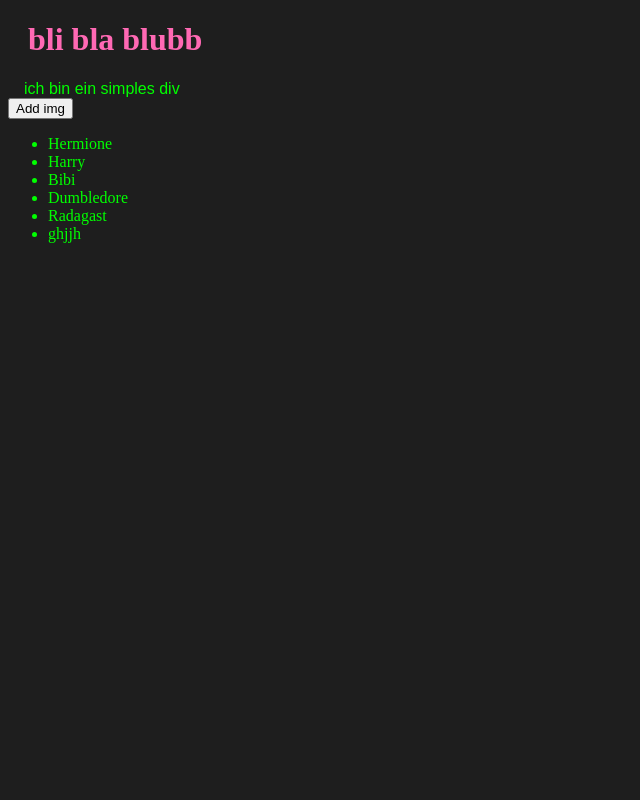
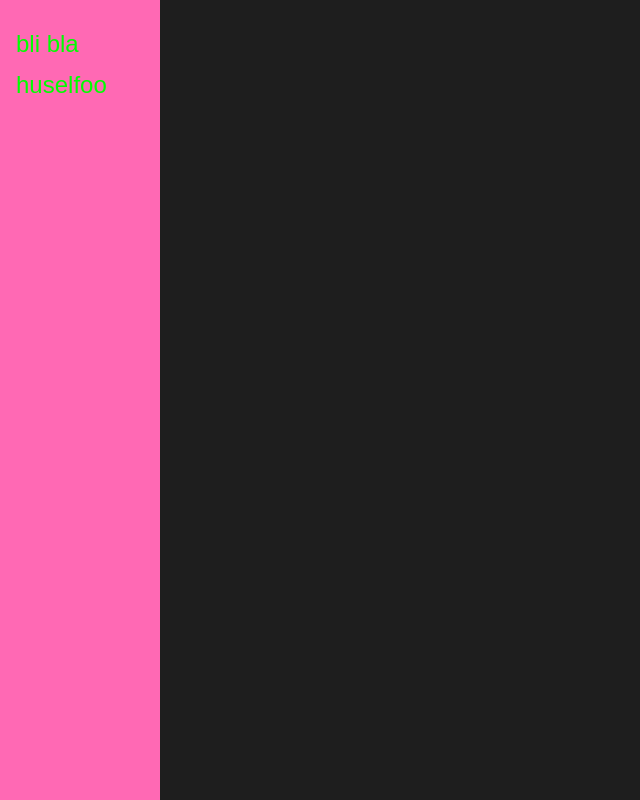
Before and after one commit to matejo2/trolleyproblems-ui, a plain HTML site: page index.html in a window 1280 px wide. Shown: the whole page, without its empty margins (0-640 px from the left). Drawn offline with Linux system fonts and the light colour scheme.

Commit message:
added sidenav design

```diff
--- a/index.html
+++ b/index.html
@@ -6,13 +6,24 @@
     <link rel="icon" href="img/iu.jpeg" type="image/jpeg">
 </head>
 <body >
-<h1>bli bla blubb</h1>
-<div id="blubb">
-    ich bin ein simples div
+<div class="sidenav">
+    <div class="sidenav-text">
+        bli bla
+    </div>
+    <div class="sidenav-text">
+        huselfoo
+    </div>
 </div>
-<button onclick="showImage()">Add img</button>
-<div id="image1"></div>
-<div id="app"></div>
+<div id="main-content">
+    <button onclick="showImage()">Add img</button>
+    <div id="image1">
+
+    </div>
+</div>
+
+le wizardes
+
+<div id="wzards"></div>
 
 <script src="script.js"> </script>
 <script>createList()</script>
--- a/script.js
+++ b/script.js
@@ -25,7 +25,7 @@ function createList() {
         li.textContent = wizard;
         list.appendChild(li);
     })
-    let app = document.querySelector('#app');
+    let app = document.querySelector('#wizards');
     app.appendChild(list)
     console.log('done')
 }
--- a/style.css
+++ b/style.css
@@ -2,19 +2,24 @@
 body {
     background-color: #1e1e1e;
     color: #00ff00;
+    font-family: Arial, serif;
     /* color: #007acc;     */
 }
 
-h1 {
-    color: hotpink;
-    margin-left: 20px;
+.sidenav {
+    background-color: hotpink;
+    height: 100%;
+    width: 10rem;
+    position: fixed;
+    z-index: 1;
+    top: 0;
+    left: 0;
+    overflow-x: hidden;
+    padding-top: 1.5rem;
 }
 
-#blubb {
-    /*color: #149414;*/
-    /* color: #ffefb5;
-
-     */
-    margin-left: 1rem;
-    font-family: Arial, serif;
+.sidenav-text {
+    padding: 0.4rem 0.5rem 0.4rem 1rem;
+    font-size: 1.5rem;
+    display: block;
 }
```
